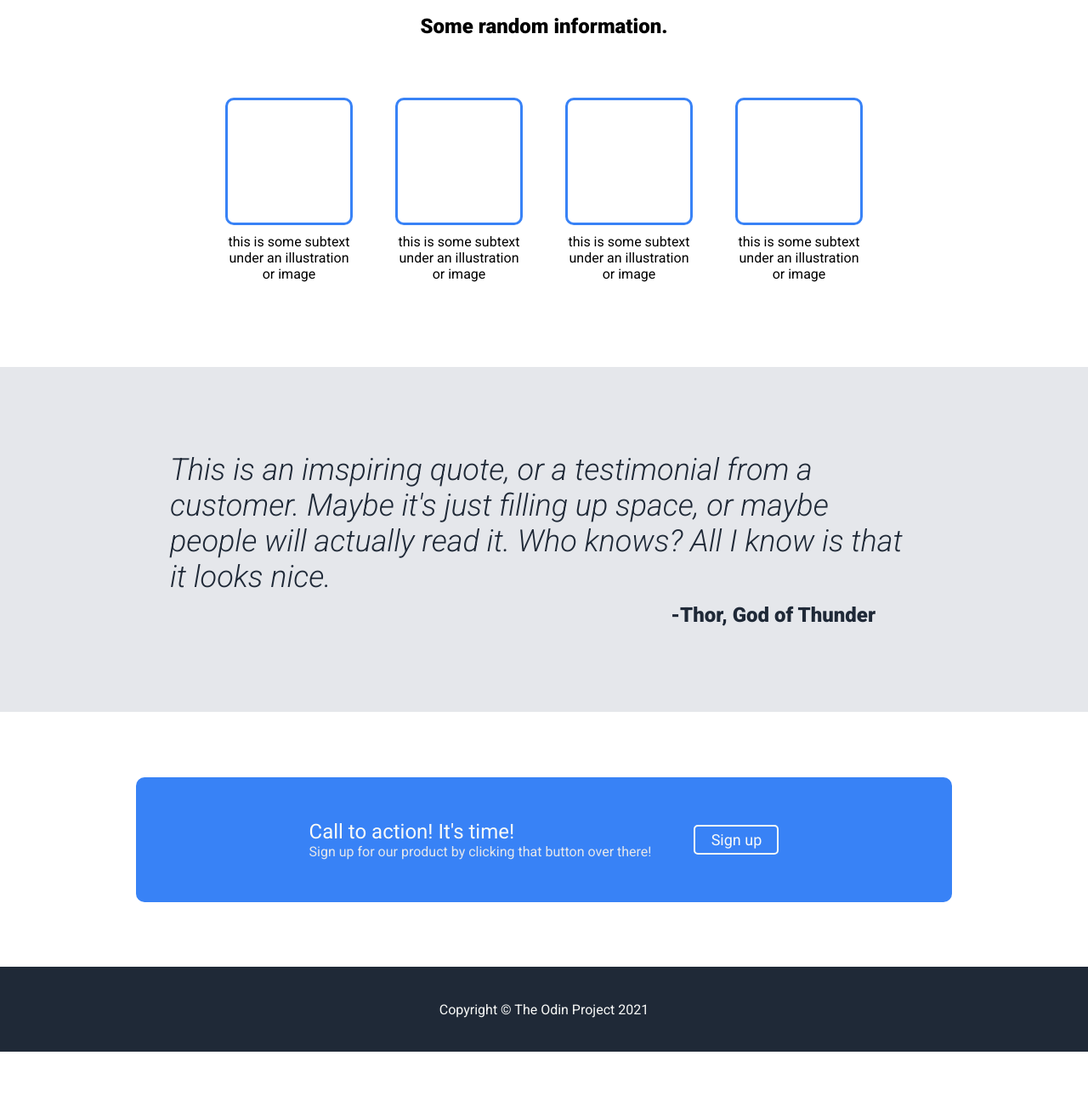
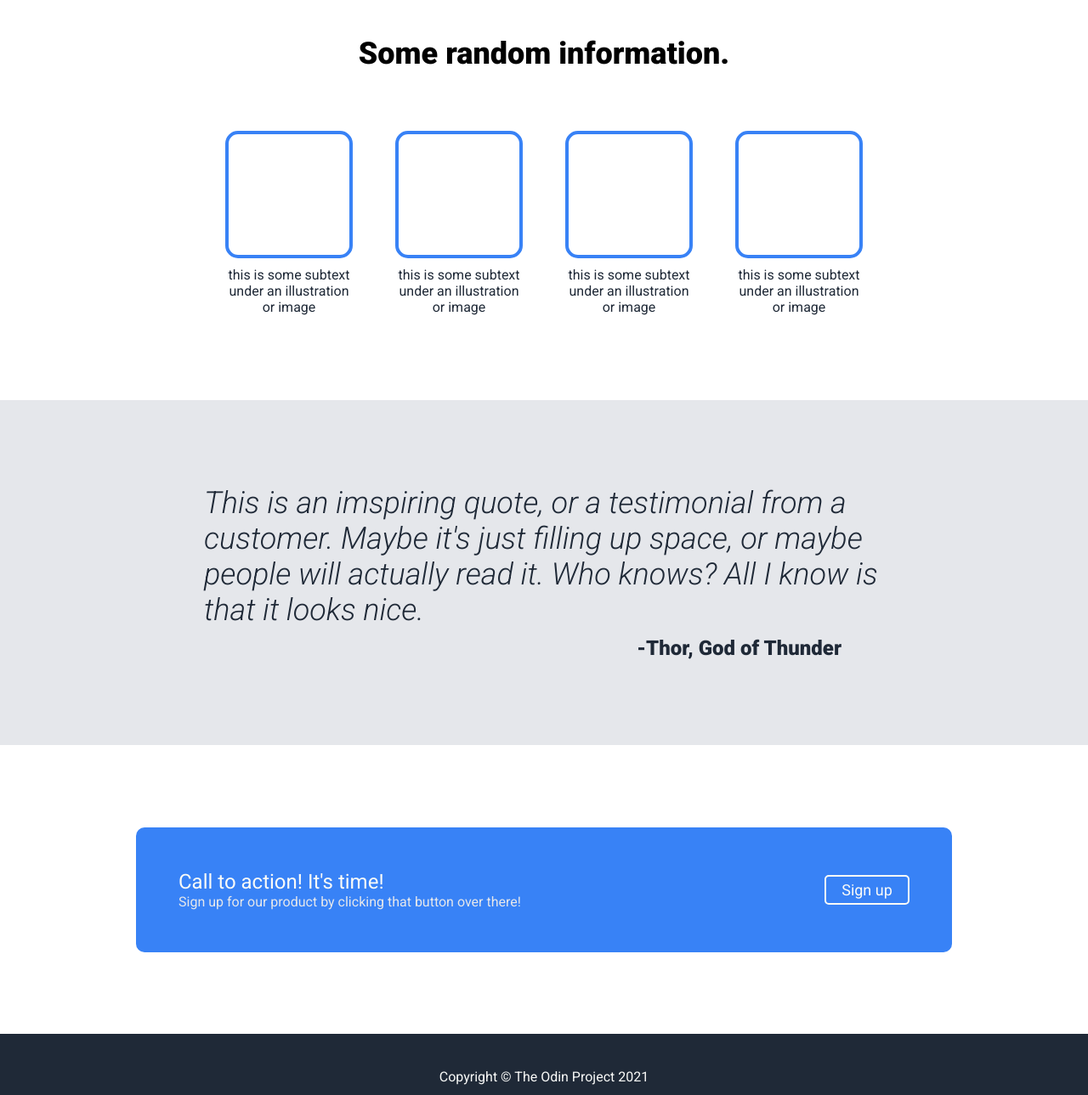
Before and after one commit to DemiGODzilla/landing-page, a plain HTML site: page index.html in a window 1280 px wide. Shown: the part 491-1780 px from the top of the page at 85% size. Before the commit the page ends 1729 px from the top, so only its background shows below. Drawn offline with Linux system fonts and the light colour scheme.

Commit message:
Adjust margins

```diff
--- a/styles.css
+++ b/styles.css
@@ -14,7 +14,8 @@
     flex-direction: column;
     align-items: center;
     background-color: #1f2937;
-    min-height: 50vh;
+    min-height: 55vh;
+    margin-bottom: 25px;
 }
 
 ul {
@@ -123,12 +124,18 @@ button:hover {
     min-height: 50vh;
 }
 
+.section-2 h2 {
+    font-color: #1f2937;
+    font-size: 36px;
+}
+
 .cards {
     display: flex;
     flex-wrap: wrap;
     justify-content: center;
     gap: 50px;
     margin: 50px;
+    color: #1f2937;
 
 }
 
@@ -142,8 +149,8 @@ button:hover {
 }
 
 .box {
-    border: #3882f6 solid 3px;
-    border-radius: 10px;
+    border: #3882f6 solid 4px;
+    border-radius: 15px;
     height: 150px;
     width: 150px;
     margin-bottom: 10px;
@@ -153,6 +160,9 @@ button:hover {
 
 .section-3 {
     background-color: #e5e7eb;
+    display: flex;
+    justify-content: center;
+    margin-bottom: 20px;
 }
 
 .testimonial {
@@ -162,6 +172,7 @@ button:hover {
     padding: 100px 200px;
     color: #1f2937;
     gap: 10px;
+    max-width: 1200px;
 
 
 }
@@ -187,19 +198,19 @@ button:hover {
     justify-content: center;
     align-items: center;
 
+
 }
 
 .call {
     padding: 50px;
-    margin: 50px;
     background-color: #3882f6;
     border-radius: 10px;
     display: flex;
-    justify-content: center;
+    justify-content: space-between;
     align-items: center;
     gap: 50px;
     width: 75%;
-    max-width: 1100px;
+    max-width: 1000px;
 
 }
 
@@ -235,4 +246,5 @@ font-size: 24px;
     justify-content: center;
     align-items: center;
     height: 100px;
+    margin-top: 20px;
 }
```
